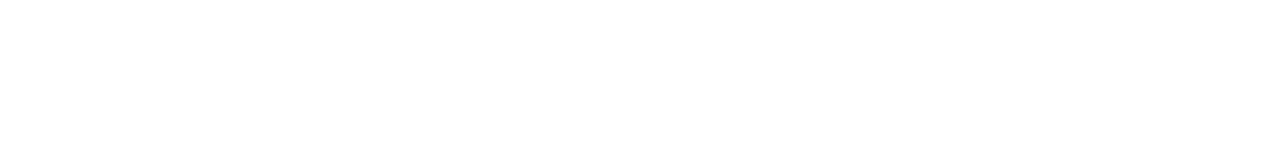
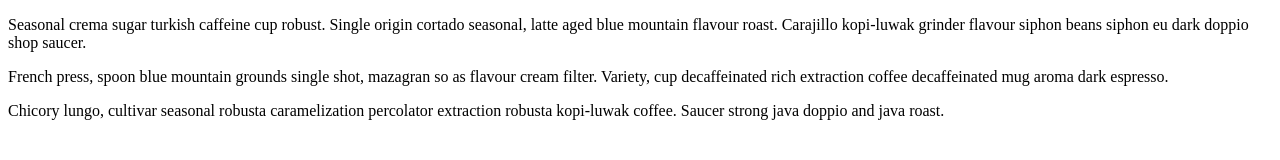
Before and after one commit to sarahheckendorn/javascript-challenge, a plain HTML site: page index.html in a window 1280 px wide. Drawn offline with Linux system fonts and the light colour scheme.

Commit message:
added p tags with id

```diff
--- a/index.html
+++ b/index.html
@@ -2,9 +2,12 @@
 <html lang="en">
 	<head>
 		<meta charset="UTF-8">
+		<link rel="script" href="challenge.js">
 		<title>JavaScript Challenge</title>
 	</head>
 	<body>
-
+		<p id="p1">Seasonal crema sugar turkish caffeine cup robust. Single origin cortado seasonal, latte aged blue mountain flavour roast. Carajillo kopi-luwak grinder flavour siphon beans siphon eu dark doppio shop saucer.</p>
+		<p id="p2">French press, spoon blue mountain grounds single shot, mazagran so as flavour cream filter. Variety, cup decaffeinated rich extraction coffee decaffeinated mug aroma dark espresso.</p>
+		<p id="p3">Chicory lungo, cultivar seasonal robusta caramelization percolator extraction robusta kopi-luwak coffee. Saucer strong java doppio and java roast.</p>
 	</body>
 </html>
```
